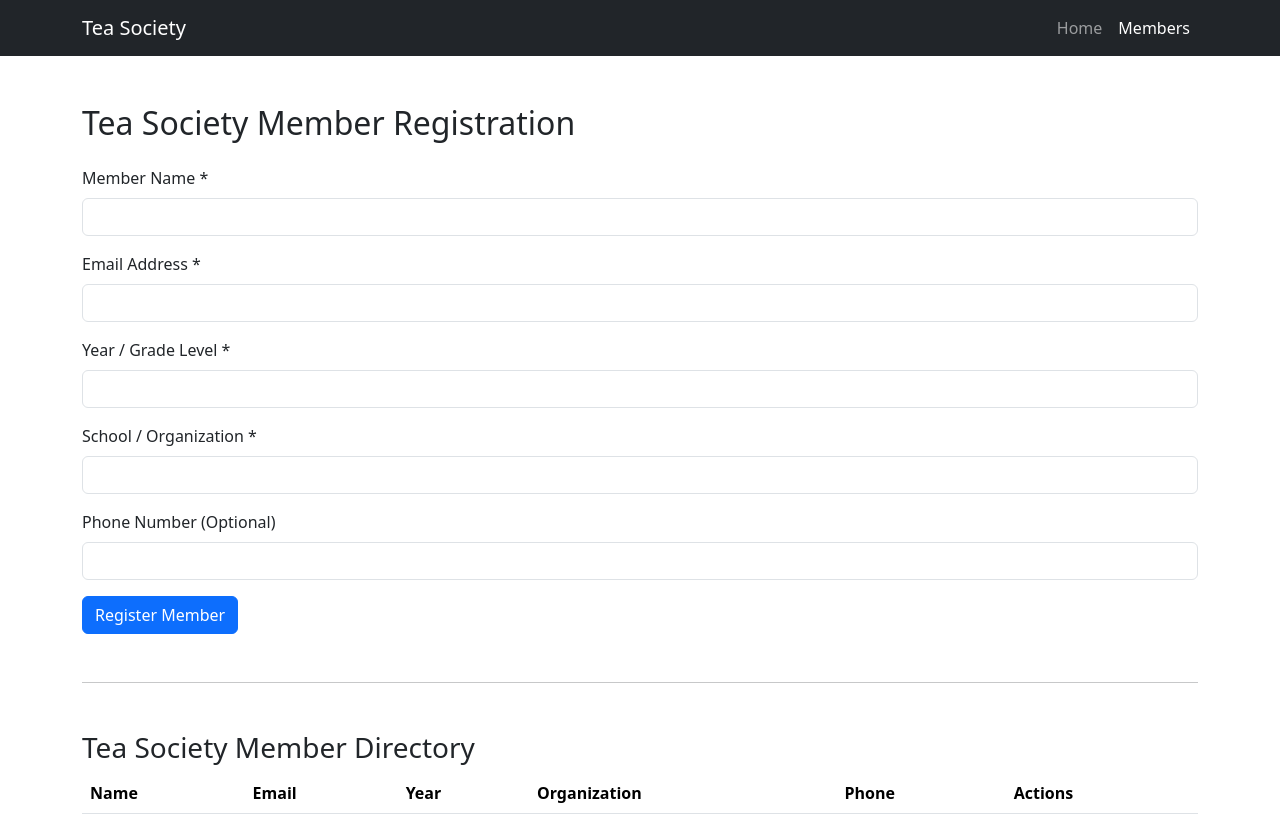
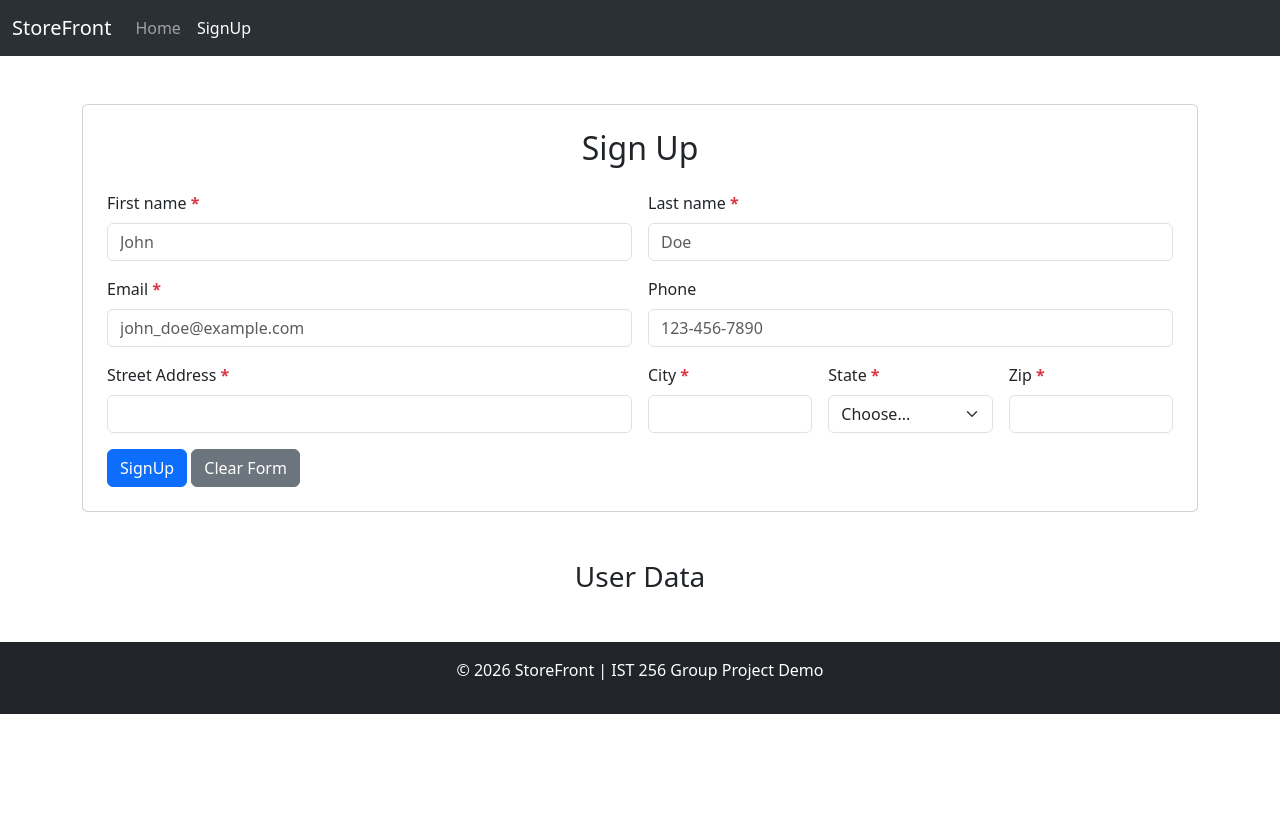
Before and after one commit to MariaKanteliotis/TeaSocietyPortal, a plain HTML site: page signup.html in a window 1280 px wide. After the commit the page ends 800 px from the top, so only its background shows below. Drawn offline with nearby package versions, Linux system fonts and the light colour scheme.

Commit message:
Update signup.html for StoreFront demo

```diff
--- a/signup.html
+++ b/signup.html
@@ -2,105 +2,123 @@
 <html lang="en">
 
 <head>
-<meta charset="UTF-8">
-<title>Tea Society Member Registration</title>
-
-<link href="https://cdn.jsdelivr.net/npm/bootstrap@5.3.2/dist/css/bootstrap.min.css" rel="stylesheet">
-
-<link rel="stylesheet" href="styles.css">
+    <meta charset="UTF-8">
+    <title>StoreFront Demo</title>
+    <link href="https://cdn.jsdelivr.net/npm/bootstrap@5.3.2/dist/css/bootstrap.min.css" rel="stylesheet" crossorigin="anonymous"
+    integrity="sha384-T3c6CoIi6uLrA9TneNEoa7RxnatzjcDSCmG1MXxSR1GAsXEV/Dwwykc2MPK8M2HN">
+    <link rel="stylesheet" href="css/styles.css">
 </head>
 
 <body>
 
-<nav class="navbar navbar-expand-lg navbar-dark bg-dark">
-<div class="container">
+    <nav class="navbar navbar-expand-lg bg-body-tertiary" data-bs-theme="dark">
+        <div class="container-fluid">
+            <a class="navbar-brand" href="index.html">StoreFront</a>
 
-<a class="navbar-brand" href="index.html">Tea Society</a>
+            <button class="navbar-toggler" type="button" data-bs-toggle="collapse" data-bs-target="#navbarSupportedContent" aria-controls="navbarSupportedContent" aria-expanded="false" aria-label="Toggle navigation">
+            <span class="navbar-toggler-icon"></span>
+            </button>
 
-<div class="collapse navbar-collapse">
-<ul class="navbar-nav ms-auto">
+            <div class="collapse navbar-collapse" id="navbarSupportedContent">
+                <ul class="navbar-nav me-auto mb-2 mb-lg-0">
+                    <li class="nav-item">
+                    <a class="nav-link" aria-current="page" href="index.html">Home</a>
+                    </li>
+                    <li class="nav-item">
+                    <a class="nav-link active" href="signup.html">SignUp</a>
+                    </li>
+                </ul>
+                <!-- <ul class="d-flex navbar-nav me-auto mb-2 mb-lg-0">
+                    <li class="nav-item">
+                    <a class="nav-link" href="#">Cart</a>
+                    </li>
+                </ul> -->
+            </div>
+        </div>
+    </nav>
 
-<li class="nav-item">
-<a class="nav-link" href="index.html">Home</a>
-</li>
+    <div class="container my-5 p-10">
+        <div class="card p-4 mb-4">
+            <h2 class="text-center mb-4">Sign Up</h2>
 
-<li class="nav-item">
-<a class="nav-link active" href="#">Members</a>
-</li>
+            <form id="signupForm" class="row g-3 needs-validation" novalidate>
 
-</ul>
-</div>
+                <div class="col-md-6">
+                    <label for="firstName" class="form-label">First name <strong class="text-danger">*</strong></label>
+                    <input type="text" class="form-control" id="firstName" name="firstName" placeholder="John" autocomplete="off" required>
+                    <div class="text-danger" id="firstNameError"></div>
+                </div>
 
-</div>
-</nav>
+                <div class="col-md-6">
+                    <label for="lastName" class="form-label">Last name <strong class="text-danger">*</strong></label>
+                    <input type="text" class="form-control" id="lastName" name="lastName" placeholder="Doe" autocomplete="off" required>
+                    <div class="text-danger" id="lastNameError"></div>
+                </div>
 
-<div class="container mt-5">
+                <div class="col-md-6">
+                    <label for="email" class="form-label">Email <strong class="text-danger">*</strong></label>
+                    <input type="email" class="form-control" id="email" name="email" placeholder="john_doe@example.com" autocomplete="off" required>
+                    <div class="text-danger" id="emailError"></div>
+                </div>
 
-<h2 class="mb-4">Tea Society Member Registration</h2>
+                <div class="col-md-6">
+                    <label for="phone" class="form-label">Phone</label>
+                    <input type="tel" class="form-control" id="phone" name="phone" placeholder="123-456-7890" autocomplete="off">
+                    <div class="text-danger" id="phoneError"></div>
+                </div>
 
-<form id="memberForm">
+                <div class="col-md-6">
+                    <label for="street" class="form-label">Street Address <strong class="text-danger">*</strong></label>
+                    <input type="text" class="form-control" id="street" name="street" autocomplete="off" required>
+                    <div class="text-danger" id="streetError"></div>
+                </div>
 
-<div class="mb-3">
-<label class="form-label">Member Name *</label>
-<input type="text" class="form-control" id="name">
-</div>
+                <div class="col-md-2">
+                    <label for="city" class="form-label">City <strong class="text-danger">*</strong></label>
+                    <input type="text" class="form-control" id="city" name="city" autocomplete="off" required>
+                    <div class="text-danger" id="cityError"></div>
+                </div>
 
-<div class="mb-3">
-<label class="form-label">Email Address *</label>
-<input type="email" class="form-control" id="email">
-</div>
+                <div class="col-md-2">
+                    <label for="state" class="form-label">State <strong class="text-danger">*</strong></label>
+                    <select class="form-select" id="state" name="state" required>
+                    <option value="">Choose...</option>
+                    <option value="PA">Pennsylvania</option>
+                    <option value="NY">New York</option>
+                    <option value="CA">California</option>
+                    </select>
+                    <div class="text-danger" id="stateError"></div>
+                </div>
 
-<div class="mb-3">
-<label class="form-label">Year / Grade Level *</label>
-<input type="text" class="form-control" id="year">
-</div>
 
-<div class="mb-3">
-<label class="form-label">School / Organization *</label>
-<input type="text" class="form-control" id="organization">
-</div>
+                <div class="col-md-2">
+                    <label for="zip" class="form-label">Zip <strong class="text-danger">*</strong></label>
+                    <input type="text" class="form-control" id="zip" name="zip" autocomplete="off" required>
+                    <div class="text-danger" id="zipError"></div>
+                </div>
 
-<div class="mb-3">
-<label class="form-label">Phone Number (Optional)</label>
-<input type="text" class="form-control" id="phone">
-</div>
+                <div class="col-12">
+                    <button class="btn btn-primary" type="submit">SignUp</button>
+                    <button class="btn btn-secondary" type="reset">Clear Form</button>
+                </div>
+            </form>
+        </div>
 
-<button type="submit" class="btn btn-primary">
-Register Member
-</button>
+    </div>
 
-<p id="message" class="mt-3"></p>
+    <div class="container my-5 p-10 text-center">
+        <h3 class="mb-3">User Data</h3>
+        <div class="container my-5" id="userCard">
 
-</form>
+        </div>
+    </div>
 
-<hr class="my-5">
+    <footer class="bg-dark text-white text-center py-3 mt-5">
+        <p>&copy; 2026 StoreFront | IST 256 Group Project Demo</p>
+    </footer>
 
-<h3>Tea Society Member Directory</h3>
 
-<table class="table table-striped">
+    <script src="js/validation.js"></script>
+</body>
 
-<thead>
-<tr>
-
-<th>Name</th>
-<th>Email</th>
-<th>Year</th>
-<th>Organization</th>
-<th>Phone</th>
-<th>Actions</th>
-
-</tr>
-</thead>
-
-<tbody id="memberTable">
-
-</tbody>
-
-</table>
-
-</div>
-
-<script src="script.js"></script>
-
-</body>
 </html>
```
